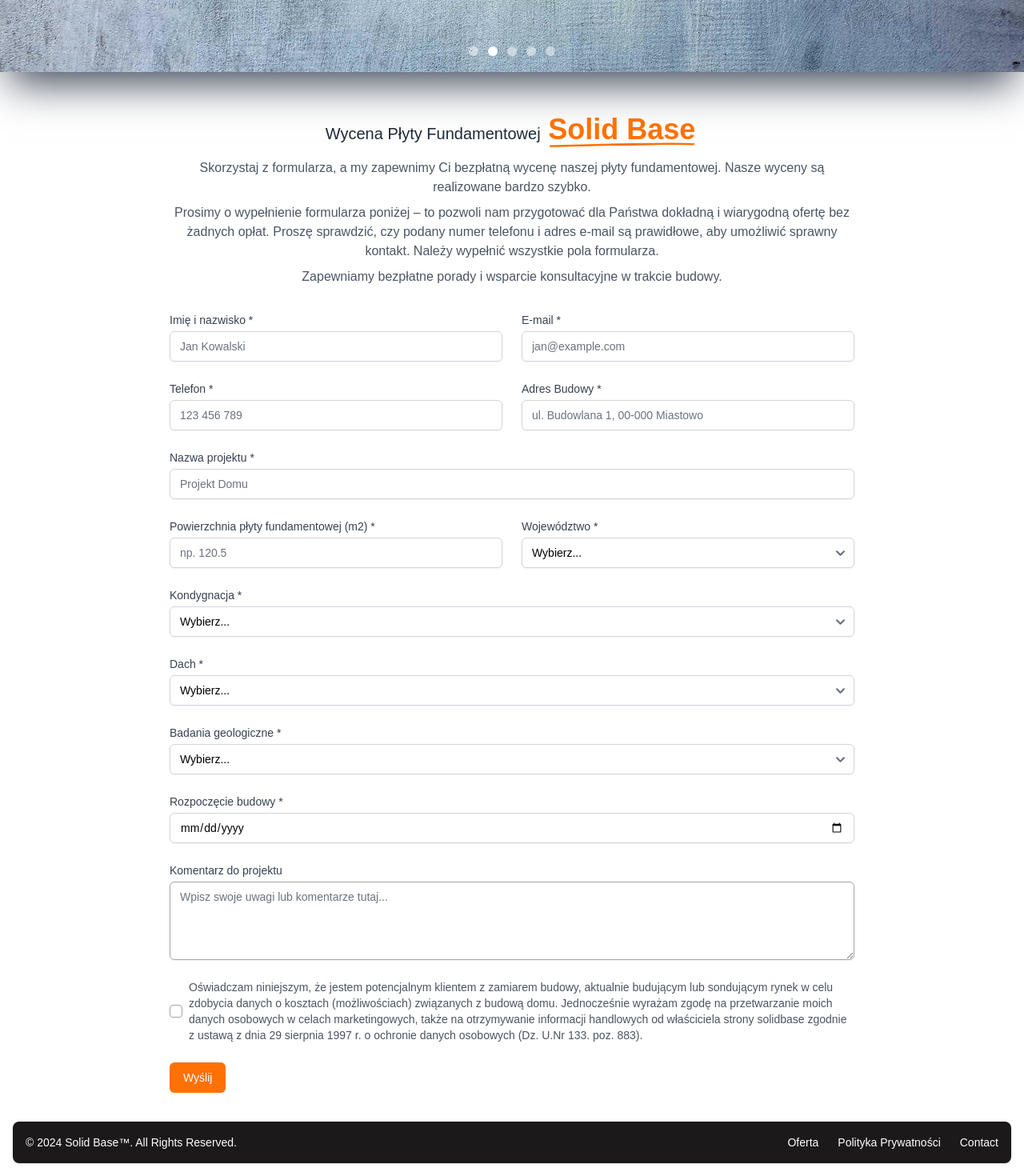
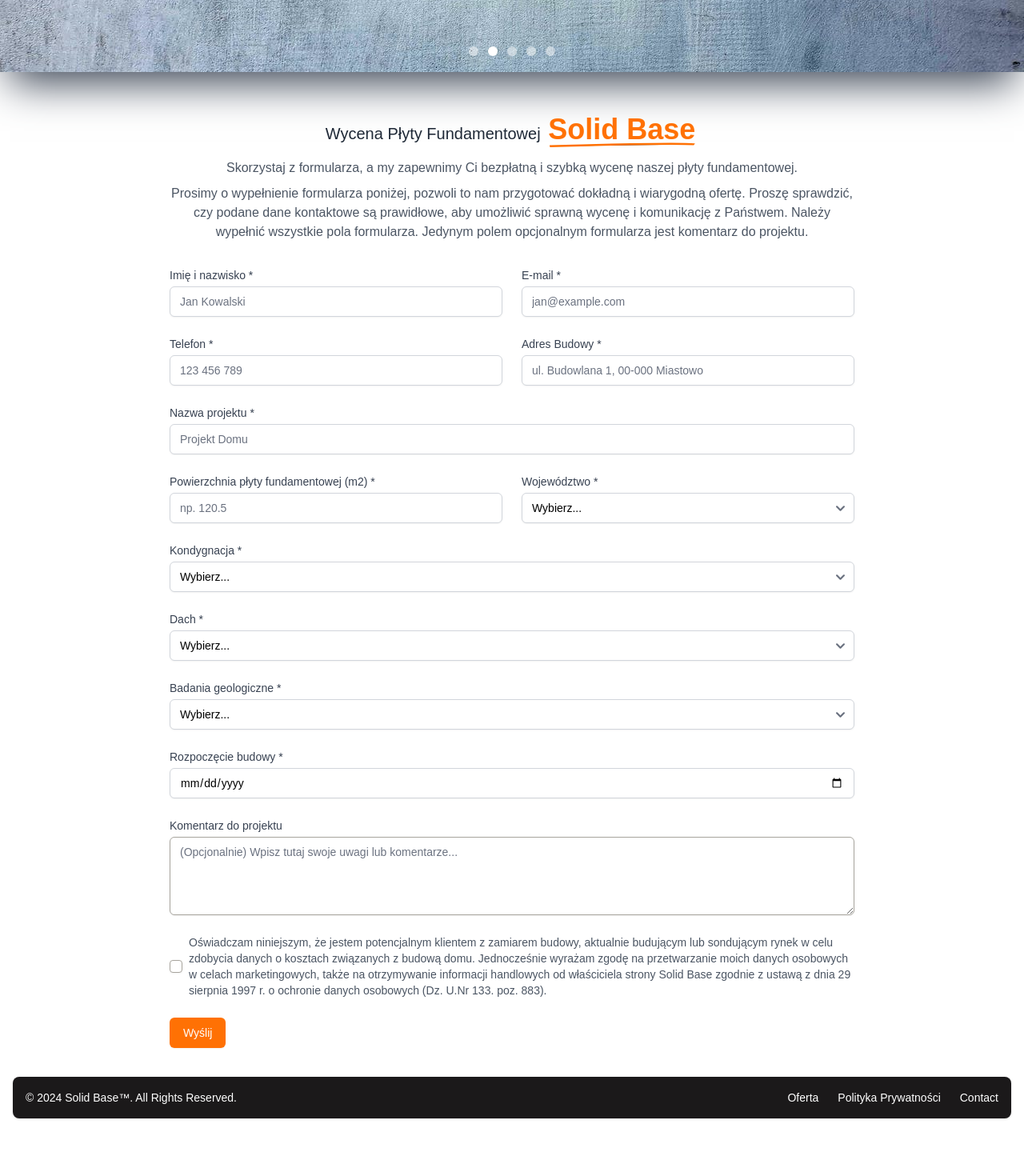
Before and after one commit to TomPrint/solidbase, an Angular app: page /pricing in a window 1280 px wide. Shown: the part 366-1836 px from the top of the page at 80% size. After the commit the page ends 1780 px from the top, so only its background shows below. Built offline with nearby package versions, Linux system fonts and the light colour scheme.

Commit message:
add contact page

```diff
--- a/src/app/pages/contact/contact.component.html
+++ b/src/app/pages/contact/contact.component.html
@@ -1 +1,65 @@
-<p>contact works!</p>
+<section class="bg-white py-12">
+    <div class="container mx-auto px-4">
+
+        <h2 class="text-2xl font-semibold text-black  mb-8 mt-8 text-center">Wyceń Projekt       <span
+            class="text-orange mx-1 font-extrabold text-4xl relative inline-block stroke-current">
+            Solid Base
+            <svg
+              class="absolute -bottom-0.5 w-full max-h-1.5"
+              viewBox="0 0 55 5"
+              xmlns="http://www.w3.org/2000/svg"
+              preserveAspectRatio="none">
+              <path
+                d="M0.652466 4.00002C15.8925 2.66668 48.0351 0.400018 54.6853 2.00002"
+                stroke-width="2"></path>
+            </svg>
+          </span></h2>
+        <div class="text-center mt-4">
+          <button
+            routerLink="/pricing"
+            class="bg-black text-white font-bold py-2 px-4 rounded-none hover:bg-gray-700 focus:outline-none focus:ring-2 focus:ring-black focus:ring-opacity-50 transition ease-in-out duration-150">
+            Wyceń swój projekt
+          </button>
+        </div>
+      <h2 class="text-2xl font-semibold text-black mb-8 mt-8 text-center">Skontaktuj się z nami:</h2>
+
+      <div class="grid gap-6 md:grid-cols-3">
+        <div class="p-6 border border-gray-200 shadow-lg rounded-lg text-center">
+          <h3 class="text-lg font-semibold text-orange mb-2">Nasz adres</h3>
+          <p class="text-gray-600">
+            123 Main Street, Suite 000<br>
+            Cityville, State 12345<br>
+            Country
+          </p>
+        </div>
+
+        <div class="p-6 border border-gray-200 shadow-lg rounded-lg text-center">
+          <h3 class="text-lg font-semibold text-orange mb-2">Telefon</h3>
+          <p class="text-gray-600">0000-000-000</p>
+        </div>
+
+        <div class="p-6 border border-gray-200 shadow-lg rounded-lg text-center">
+          <h3 class="text-lg font-semibold text-orange mb-2">Email</h3>
+          <p class="text-gray-600">info@example.com</p>
+        </div>
+      </div>
+
+
+
+
+
+      <div class="relative h-0 overflow-hidden mt-8 mb-6" style="padding-bottom: 56.25%;">
+        <iframe
+          class="absolute top-0 left-0 w-full h-full"
+          src="https://www.google.com/maps/embed?pb=!1m18!1m12!1m3!1d3353.096656292789!2d-122.08217698485344!3d37.42205787981786!2m3!1f0!2f0!3f0!3m2!1i1024!2i768!4f13.1!3m3!1m2!1s0x808fbc7b4be10725%3A0xf59d178a87b32f52!2sGolden%20Gate%20Bridge!5e0!3m2!1sen!2sus!4v1610035984427!5m2!1sen!2sus"
+          frameborder="0"
+          style="border:0;"
+          allowfullscreen=""
+          aria-hidden="false"
+          tabindex="0"
+        ></iframe>
+      </div>
+
+
+    </div>
+  </section>
--- a/src/app/pages/pricing/pricing.component.html
+++ b/src/app/pages/pricing/pricing.component.html
@@ -17,17 +17,14 @@
       </span>
     </h2>
     <p class="text-gray-600">
-      Skorzystaj z formularza, a my zapewnimy Ci bezpłatną wycenę naszej płyty
-      fundamentowej. Nasze wyceny są realizowane bardzo szybko.
+      Skorzystaj z formularza, a my zapewnimy Ci bezpłatną i szybką wycenę naszej płyty
+      fundamentowej.
     </p>
     <p class="text-gray-600 mt-2">
-      Prosimy o wypełnienie formularza poniżej – to pozwoli nam przygotować dla
-      Państwa dokładną i wiarygodną ofertę bez żadnych opłat. Proszę sprawdzić,
-      czy podany numer telefonu i adres e-mail są prawidłowe, aby umożliwić
-      sprawny kontakt. Należy wypełnić wszystkie pola formularza.
-    </p>
-    <p class="text-gray-600 mt-2">
-      Zapewniamy bezpłatne porady i wsparcie konsultacyjne w trakcie budowy.
+      Prosimy o wypełnienie formularza poniżej, pozwoli to nam przygotować dokładną i wiarygodną ofertę. Proszę sprawdzić,
+      czy podane dane kontaktowe są prawidłowe, aby umożliwić
+      sprawną wycenę i komunikację z Państwem. Należy wypełnić wszystkie pola formularza.
+      Jedynym polem opcjonalnym formularza jest komentarz do projektu.
     </p>
   </div>
 
@@ -206,7 +203,7 @@
         name="comments"
         rows="4"
         class="mt-1 block w-full rounded-md border-grey shadow-sm focus:border-orange focus:ring-orange sm:text-sm"
-        placeholder="Wpisz swoje uwagi lub komentarze tutaj..."></textarea>
+        placeholder="(Opcjonalnie) Wpisz tutaj swoje uwagi lub komentarze..."></textarea>
     </div>
     <div class="mt-4">
       <label class="inline-flex items-center">
@@ -219,10 +216,10 @@
           required/>
         <span class="ml-2 text-sm text-gray-600">Oświadczam niniejszym, że jestem potencjalnym klientem z zamiarem
           budowy, aktualnie budującym lub sondującym rynek w celu zdobycia
-          danych o kosztach (możliwościach) związanych z budową domu.
+          danych o kosztach związanych z budową domu.
           Jednocześnie wyrażam zgodę na przetwarzanie moich danych osobowych w
           celach marketingowych, także na otrzymywanie informacji handlowych od
-          właściciela strony solidbase zgodnie z ustawą z dnia 29 sierpnia 1997
+          właściciela strony Solid Base zgodnie z ustawą z dnia 29 sierpnia 1997
           r. o ochronie danych osobowych (Dz. U.Nr 133. poz. 883).</span>
       </label>
     </div>
```
